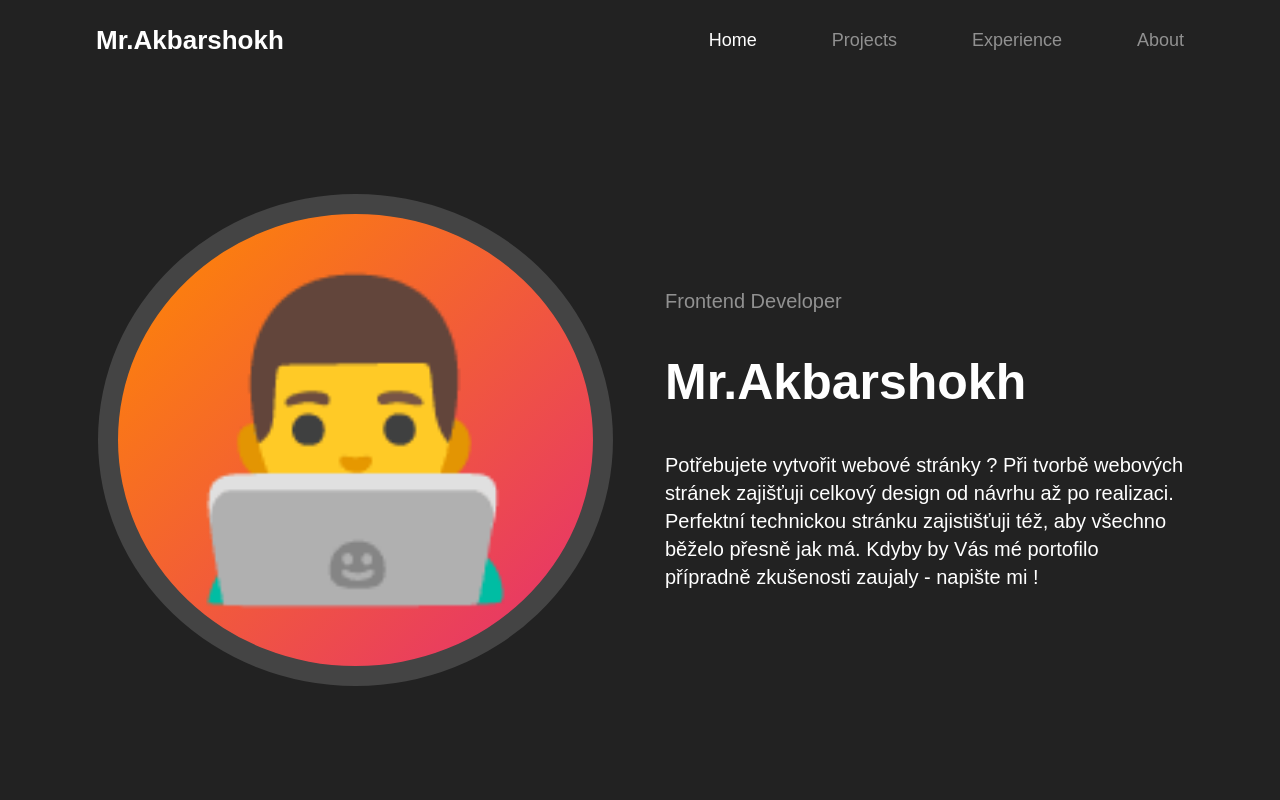
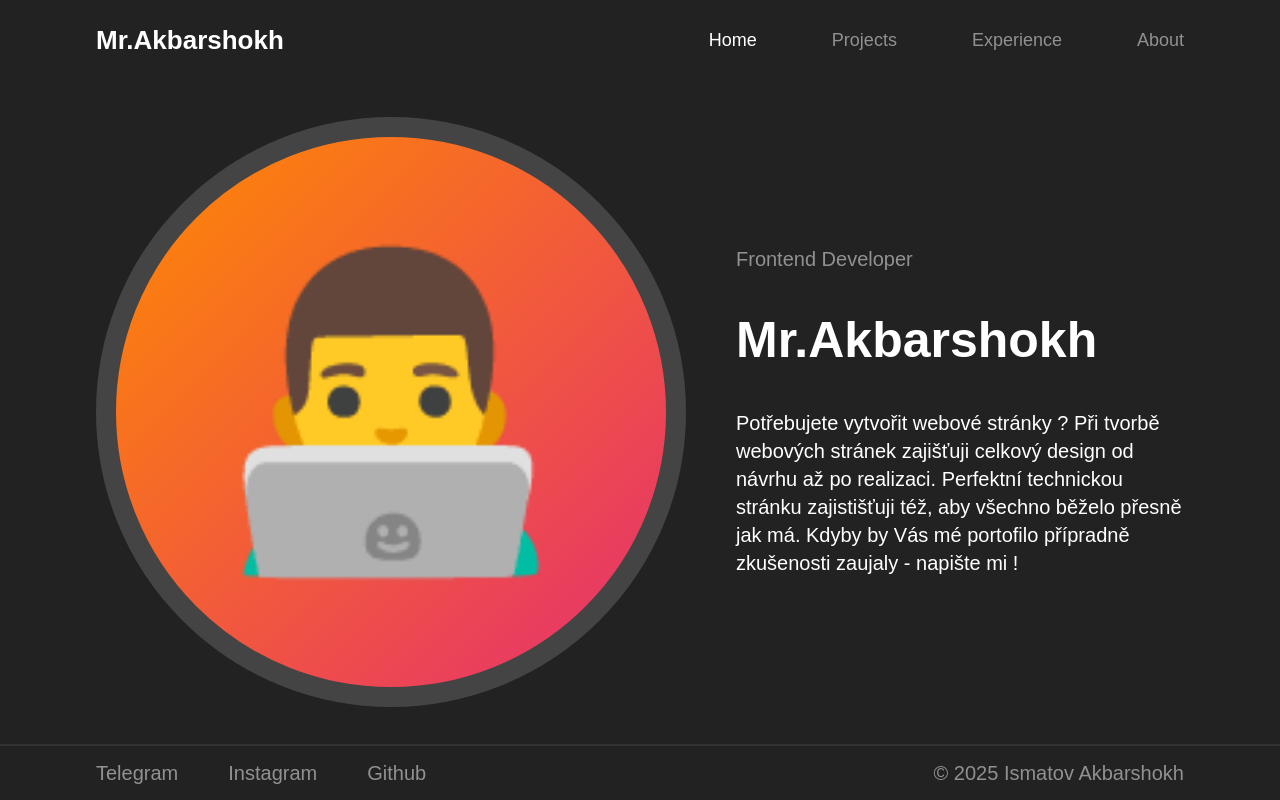
Before and after one commit to Akbarshoh404/New-Portfolio, a React (Create React App) app: page / in a window 1280 px wide. Built offline with nearby package versions, Linux system fonts and the light colour scheme.

Commit message:
Demo Footer

```diff
--- a/src/Layoutes/Footer/index.jsx
+++ b/src/Layoutes/Footer/index.jsx
@@ -1,11 +1,23 @@
-import React from 'react'
+import React from "react";
+
+import styles from "./style.module.scss";
 
 const Footer = () => {
   return (
     <>
+      <div className={styles.footer}>
+        <div className={styles.container}>
+          <div className={styles.left}>
+            <p>Telegram</p>
+            <p>Instagram</p>
+            <p>Github</p>
+          </div>
 
+          <div className={styles.right}>© 2025 Ismatov Akbarshokh</div>
+        </div>
+      </div>
     </>
-  )
-}
+  );
+};
 
-export default Footer
+export default Footer;
--- a/src/Layoutes/Footer/style.module.scss
+++ b/src/Layoutes/Footer/style.module.scss
@@ -0,0 +1,48 @@
+* {
+  margin: 0;
+  padding: 0;
+  box-sizing: border-box;
+}
+
+.footer {
+  height: 7vh;
+  width: 100%;
+  background: #222222;
+  color: white;
+  border-top: #333333 2px solid;
+}
+
+.container {
+  width: 85%;
+  height: 100%;
+  margin: auto;
+
+  display: flex;
+  justify-content: space-between;
+  align-items: center;
+}
+
+.left {
+  width: fit-content;
+  height: 100%;
+  display: flex;
+  align-items: center;
+  gap: 50px;
+
+  p {
+    color: #919191;
+    font-size: 20px;
+    cursor: pointer;
+  }
+}
+
+.right {
+  color: #919191;
+  font-size: 20px;
+  cursor: pointer;
+
+  width: fit-content;
+  height: 100%;
+  display: flex;
+  align-items: center;
+}
--- a/src/Pages/Home/index.jsx
+++ b/src/Pages/Home/index.jsx
@@ -1,6 +1,7 @@
 import React from "react";
 
 import Navabar from "../../Layoutes/Navbar";
+import Footer from "../../Layoutes/Footer";
 
 import styles from "./style.module.scss";
 
@@ -32,6 +33,7 @@ const Home = () => {
           </div>
         </div>
       </div>
+      <Footer />
     </>
   );
 };
--- a/src/Pages/Home/style.module.scss
+++ b/src/Pages/Home/style.module.scss
@@ -6,7 +6,7 @@
 
 .home {
   width: 100%;
-  height: 90vh;
+  height: 83vh;
   background: #222222;
   color: white;
   display: flex;
@@ -42,6 +42,11 @@
 
   p {
     font-size: 300px;
+    height: 450px;
+    width: 450px;
+    display: flex;
+    align-items: center;
+    justify-content: center;
   }
 }
 
```
